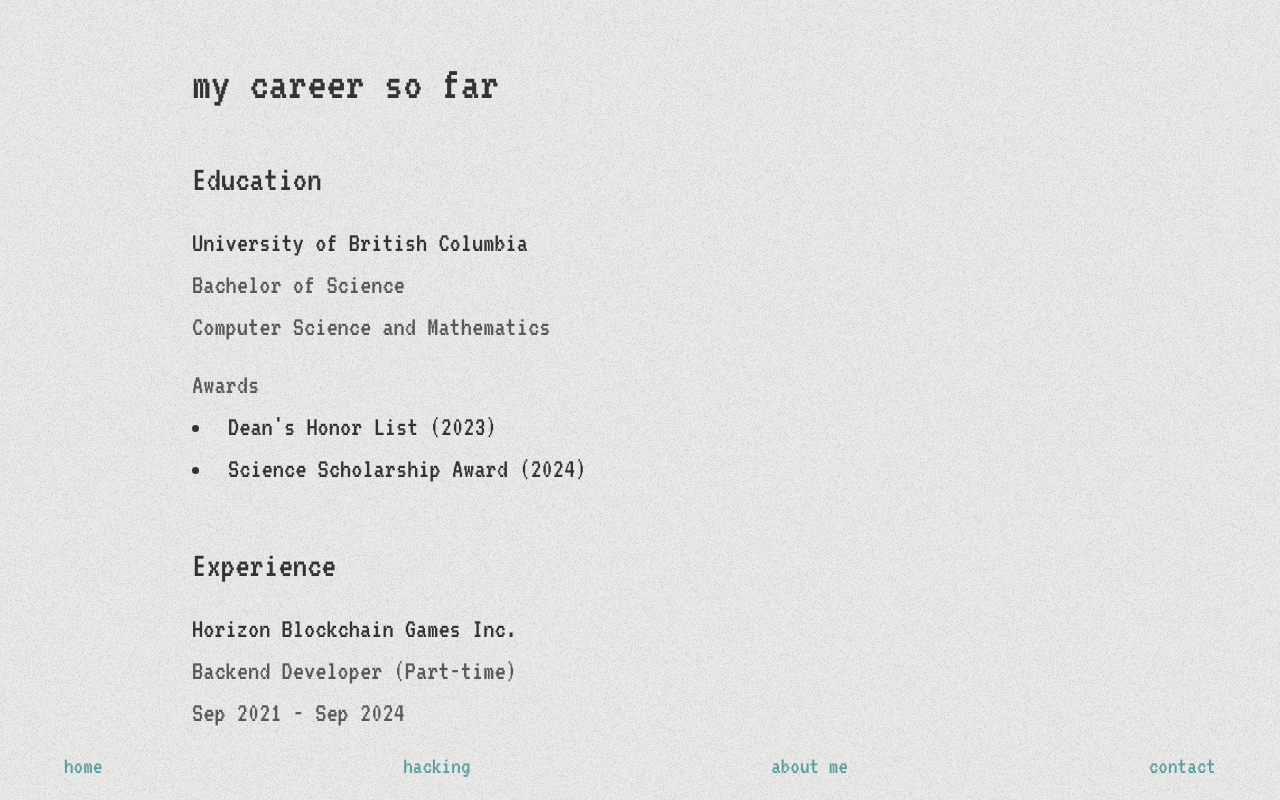
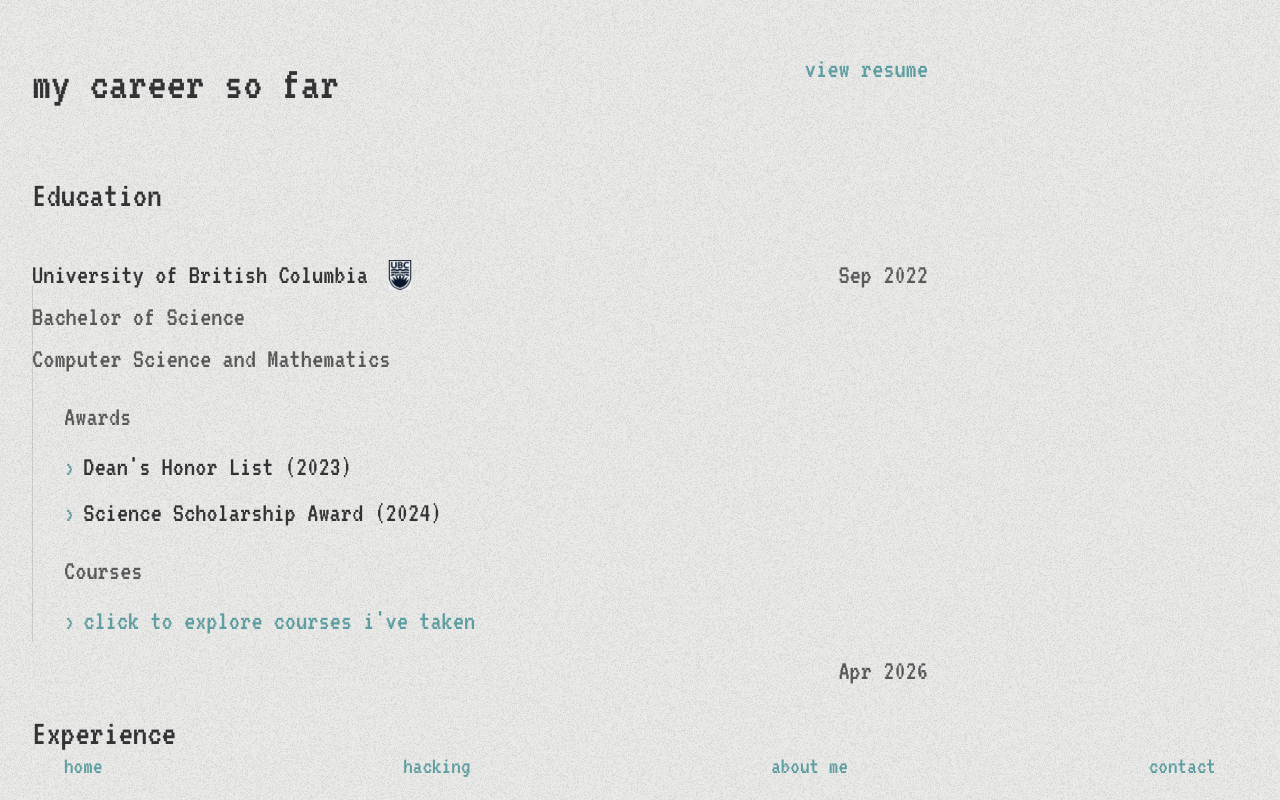
Before and after one commit to Shubhaankar-Sharma/portfolio, a React (Vite) app: page /career in a window 1280 px wide. Shown: the top 800 px of the page. Built offline with nearby package versions, Linux system fonts and the light colour scheme.

Commit message:
some updates

```diff
--- a/package.json
+++ b/package.json
@@ -11,6 +11,7 @@
   },
   "dependencies": {
     "framer-motion": "^11.11.17",
+    "lucide-react": "^0.460.0",
     "react": "^18.3.1",
     "react-dom": "^18.3.1",
     "react-router-dom": "^7.0.1"
--- a/src/pages/Career.tsx
+++ b/src/pages/Career.tsx
@@ -1,40 +1,171 @@
-const Career = () => {
+import React, { useState, ReactNode } from "react";
+import horizonlogo from "../assets/images/horizonlogo.png";
+import ubclogo from "../assets/images/ubclogo.png";
+
+
+
+
+interface TimelineItemProps {
+  title: string;
+  subtitle: string;
+  extraContent?: ReactNode;
+  logo?: string;
+  startDate: string;
+  endDate?: string;
+  children?: ReactNode;
+}
+
+interface DropdownProps {
+  label: string;
+  children: ReactNode;
+}
+
+const TimelineItem: React.FC<TimelineItemProps> = ({
+  title,
+  subtitle,
+  extraContent,
+  logo,
+  startDate,
+  endDate,
+  children,
+}) => {
   return (
-    <div className="max-w-4xl mx-auto">
-      <h1 className="mb-8">my career so far</h1>
+    <div className="relative">
+      {/* Timeline vertical line */}
+      {endDate && (
+        <div
+          className="absolute left-0 w-px bg-secondary-text"
+          style={{
+            top: "2rem",
+            bottom: 0,
+            opacity: 0.2,
+          }}
+        />
+      )}
 
-      <section className="mb-12">
-        <h2 className="mb-4">Education</h2>
-        <div className="space-y-4">
+      {/* Content */}
+      <div>
+        {/* Header */}
+        <div className="flex items-start justify-between mb-4">
           <div>
-            <h3 className="text-body">University of British Columbia</h3>
-            <p className="text-secondary-text">Bachelor of Science</p>
-            <p className="text-secondary-text">
-              Computer Science and Mathematics
-            </p>
+            <h3 className="text-body flex items-center gap-4">
+              {title}
+              <img
+                src={logo}
+                alt={`${title} logo`}
+                className="w-8 h-8 object-contain"
+              />
+            </h3>
+            <p className="text-secondary-text">{subtitle}</p>
+            {extraContent}
           </div>
-          <div>
-            <p className="text-secondary-text">Awards</p>
-            <ul className="list-disc list-inside">
-              <li>Dean's Honor List (2023)</li>
-              <li>Science Scholarship Award (2024)</li>
-            </ul>
-          </div>
+          <div className="text-secondary-text">{startDate}</div>
         </div>
-      </section>
 
-      <section className="mb-12">
-        <h2 className="mb-4">Experience</h2>
-        <div>
-          <h3 className="text-body">Horizon Blockchain Games Inc.</h3>
-          <p className="text-secondary-text">Backend Developer (Part-time)</p>
-          <p className="text-secondary-text">Sep 2021 - Sep 2024</p>
+        {/* Children with vertical spacing */}
+        <div className="pl-8 relative">
+          {children}
+          {endDate && (
+            <div className="absolute right-0 top-full text-secondary-text pt-2">
+              {endDate}
+            </div>
+          )}
         </div>
-      </section>
-
-      {/* We'll add the tech circles component here later */}
+      </div>
     </div>
   );
 };
 
+const Dropdown: React.FC<DropdownProps> = ({ label, children }) => {
+  const [isOpen, setIsOpen] = useState(false);
+
+  return (
+    <div>
+      <button
+        onClick={() => setIsOpen(!isOpen)}
+        className="flex items-center gap-2 text-link hover:opacity-80 transition-opacity"
+        type="button"
+      >
+        <span>›</span>
+        <span>{label}</span>
+      </button>
+
+      {isOpen && (
+        <div className="pl-6 mt-2 text-secondary-text">{children}</div>
+      )}
+    </div>
+  );
+};
+
+const Career: React.FC = () => {
+  return (
+    <div className="max-w-4xl">
+      <div className="mb-12 flex items-start justify-between">
+        <h1>my career so far</h1>
+        <a href="/resume.pdf" className="text-link hover:opacity-80">
+          view resume
+        </a>
+      </div>
+
+      <section className="mb-16">
+        <h2 className="mb-8">Education</h2>
+        <TimelineItem
+          title="University of British Columbia"
+          subtitle="Bachelor of Science"
+          extraContent={
+            <p className="text-secondary-text">
+              Computer Science and Mathematics
+            </p>
+          }
+          logo={ubclogo}
+          startDate="Sep 2022"
+          endDate="Apr 2026"
+        >
+          <div className="space-y-4">
+            <div>
+              <p className="text-secondary-text mb-2">Awards</p>
+              <div className="space-y-1">
+                <div className="flex items-center gap-2">
+                  <span className="text-link">›</span>
+                  <span>Dean's Honor List (2023)</span>
+                </div>
+                <div className="flex items-center gap-2">
+                  <span className="text-link">›</span>
+                  <span>Science Scholarship Award (2024)</span>
+                </div>
+              </div>
+            </div>
+
+            <div>
+              <p className="text-secondary-text mb-2">Courses</p>
+              <Dropdown label="click to explore courses i've taken">
+                <p>Course list coming soon...</p>
+              </Dropdown>
+            </div>
+          </div>
+        </TimelineItem>
+      </section>
+
+      <section className="mb-16">
+        <h2 className="mb-8">Experience</h2>
+        <TimelineItem
+          title="Horizon Blockchain Games Inc."
+          subtitle="Backend Developer (Part-time)"
+          logo={horizonlogo}
+          startDate="Sep 2021"
+          endDate="Sep 2024"
+        >
+          <div className="space-y-2">
+            <Dropdown label="impact + projects">
+              <p>Project details coming soon...</p>
+            </Dropdown>
+            <Dropdown label="things i learnt">
+              <p>Learning details coming soon...</p>
+            </Dropdown>
+          </div>
+        </TimelineItem>
+      </section>
+    </div>
+  );
+};
 export default Career;
```
Also changed, not shown: 1 other file (tests, documents, lock files or other folders).
